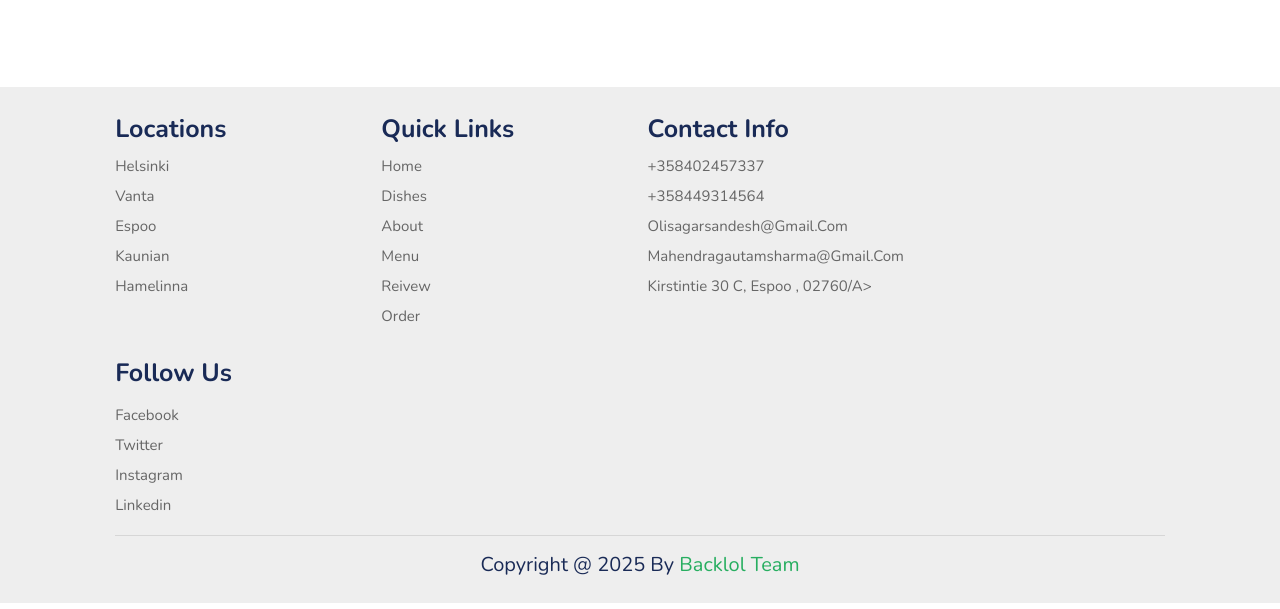
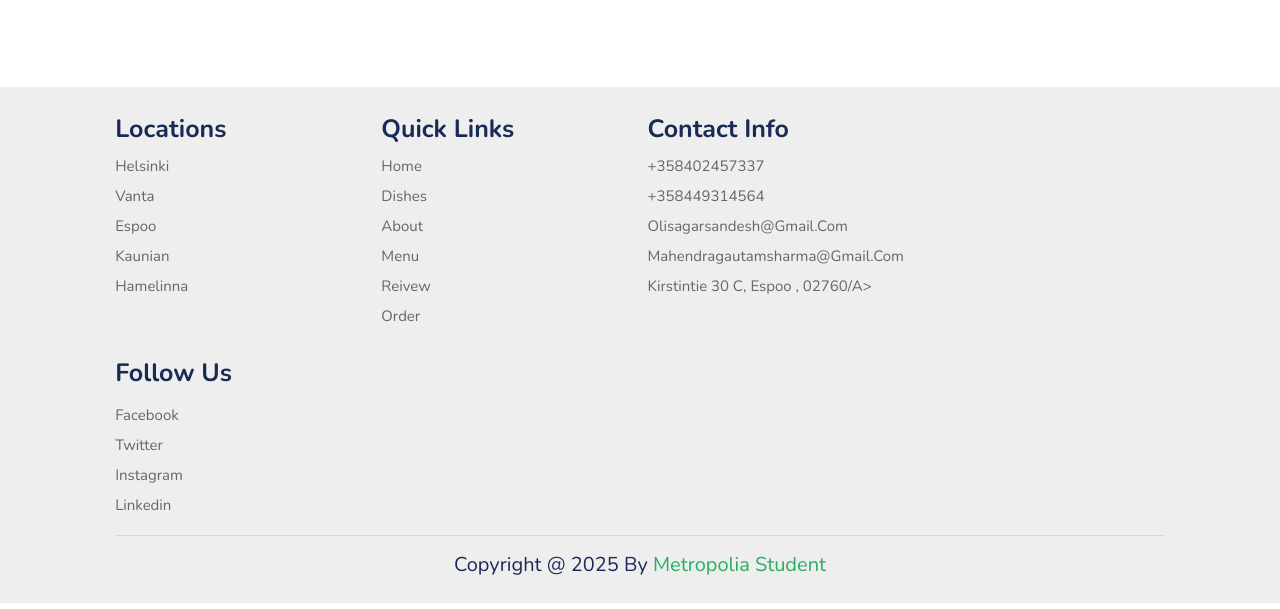
Before and after one commit to 123mahendra/Restro_Project_Management_System, a plain HTML site: page templates/dish.html in a window 1280 px wide. Shown: the part 191-800 px from the top of the page. Drawn offline with nearby package versions, Linux system fonts and the light colour scheme; a script that the page names is missing.

Commit message:
changes name

```diff
--- a/templates/dish.html
+++ b/templates/dish.html
@@ -106,7 +106,7 @@
 
     </div>
 
-    <div class="credit"> copyright @ 2025 by <span> Backlol team</span> </div>
+    <div class="credit"> copyright @ 2025 by <span> Metropolia Student</span> </div>
 
 </section>
 
```
Also changed, not shown: templates/order.html (+1 -1 lines), templates/review.html (+1 -1 lines).
